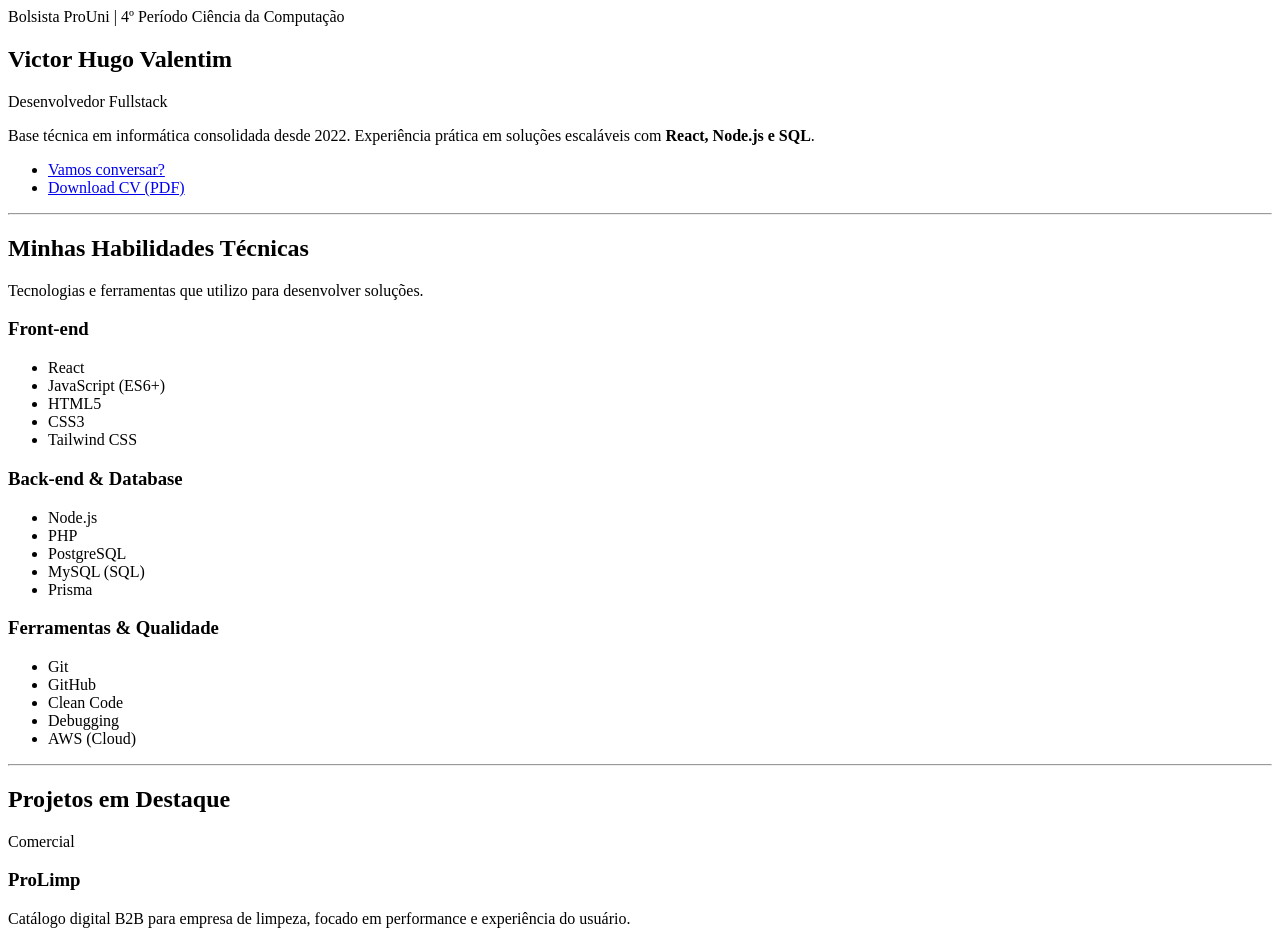
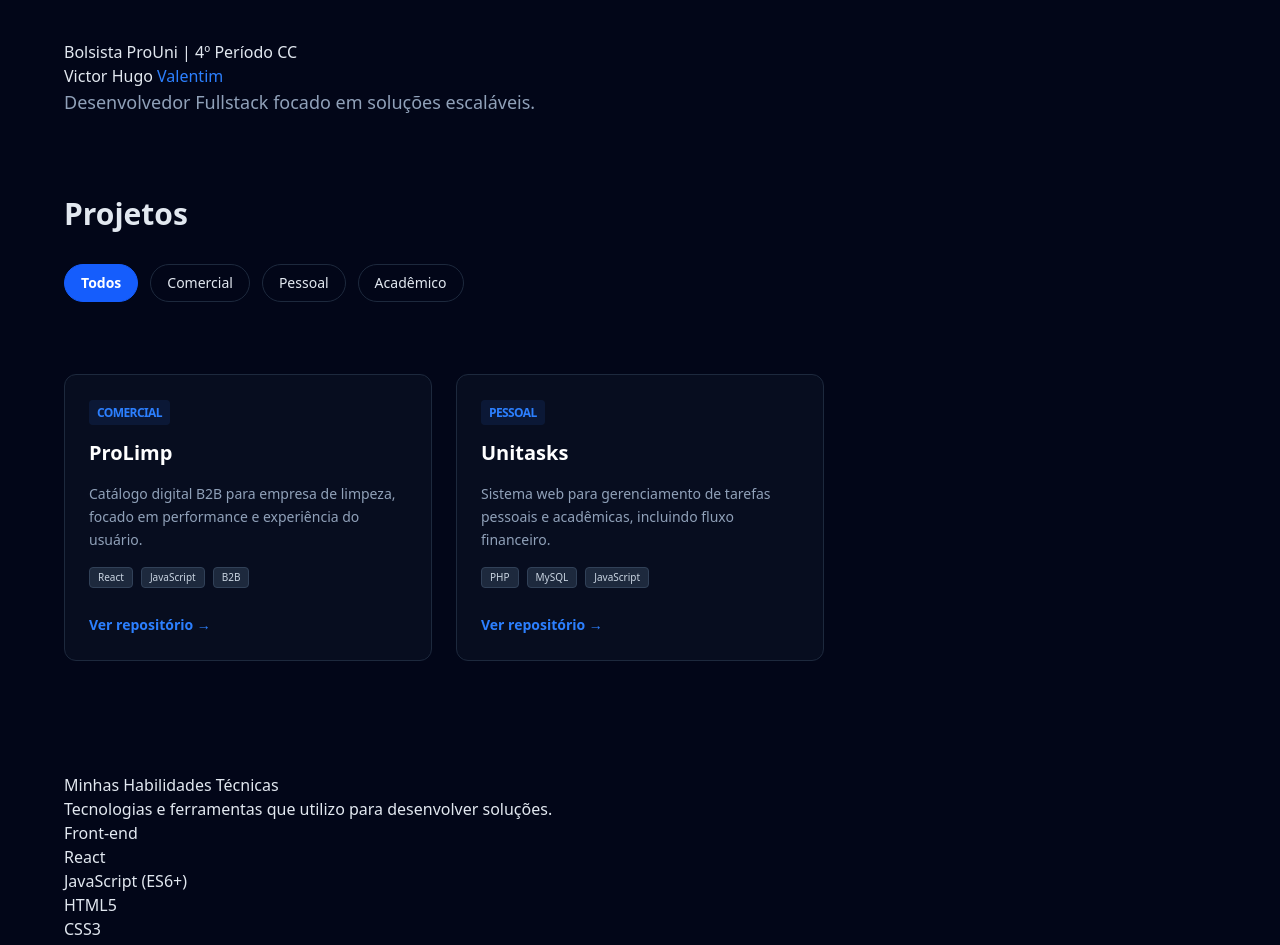
Before and after one commit to victorvalentim08/PortifolioDEV, a Next.js app in the folder portifoliodev/: page / in a window 1280 px wide. Shown: the top 945 px of the page. Built offline with nearby package versions, Linux system fonts and the light colour scheme.

Commit message:
Base - Esqueleto do site Pronto

```diff
--- a/portifoliodev/package.json
+++ b/portifoliodev/package.json
@@ -9,6 +9,7 @@
     "lint": "eslint"
   },
   "dependencies": {
+    "framer-motion": "^12.38.0",
     "next": "16.2.1",
     "react": "19.2.4",
     "react-dom": "19.2.4"
--- /dev/null
+++ b/portifoliodev/src/app/layout.tsx
@@ -0,0 +1,11 @@
+import "../style/globals.css";
+
+export default function RootLayout({ children }: { children: React.ReactNode }) {
+  return (
+    <html lang="pt-br">
+      <body className="bg-slate-950 text-slate-200">
+        {children}
+      </body>
+    </html>
+  );
+}
--- a/portifoliodev/src/app/page.tsx
+++ b/portifoliodev/src/app/page.tsx
@@ -1,3 +1,5 @@
+"use client";
+import { useState } from "react";
 import { projects } from "../data/projects";
 import ProjectCard from "../components/ProjectCard";
 import Hero from "../components/Hero";
@@ -5,30 +7,33 @@ import Skills from "../components/Skills";
 import Footer from "../components/Footer";
 
 export default function Home() {
-  const hasProjects = projects && projects.length > 0;
+  const [filter, setFilter] = useState("Todos");
+  const filteredProjects = filter === "Todos" ? projects : projects.filter(p => p.category === filter);
+  const categories = ["Todos", "Comercial", "Pessoal", "Acadêmico"];
 
   return (
-    <main>
+    <main className="container-layout min-h-screen py-10">
       <Hero />
-      <hr />
-      <Skills />
-      <hr />
 
-      <section>
-        <h2>Projetos em Destaque</h2>
-        <div>
-          {hasProjects ? (
-            projects.map((project, index) => (
-              <ProjectCard
-                key={`${project.title}-${index}`}
-                project={project}
-              />
-            ))
-          ) : (
-            <p>Nenhum projeto cadastrado.</p>
-          )}
+      <section className="py-20">
+        <h2 className="text-3xl font-bold mb-8">Projetos</h2>
+        <nav className="flex gap-3 mb-10">
+          {categories.map((cat) => (
+            <button
+              key={cat}
+              onClick={() => setFilter(cat)}
+              className={`filter-button ${filter === cat ? 'filter-button-active' : ''}`}
+            >
+              {cat}
+            </button>
+          ))}
+        </nav>
+        <div className="projects-grid">
+          {filteredProjects.map((p, i) => <ProjectCard key={i} project={p} />)}
         </div>
       </section>
+
+      <Skills />
       <Footer />
     </main>
   );
--- a/portifoliodev/src/components/Hero.tsx
+++ b/portifoliodev/src/components/Hero.tsx
@@ -1,40 +1,21 @@
+"use client";
+import { motion } from "framer-motion";
+
 export default function Hero() {
   return (
-    <section>
-      <div>
-        <span>Bolsista ProUni | 4º Período Ciência da Computação</span>
-      </div>
-
-      <header>
-        <h1>Victor Hugo Valentim</h1>
-        <p>Desenvolvedor Fullstack</p>
-      </header>
-
-      <article>
-        <p>
-          Base técnica em informática consolidada desde 2022.
-          Experiência prática em soluções escaláveis com
-          <strong> React, Node.js e SQL</strong>.
-        </p>
-      </article>
-
-      <nav>
-        <ul>
-          <li>
-            <a href="#contato">Vamos conversar?</a>
-          </li>
-          <li>
-            <a
-              href="/curriculo-victor-valentim.pdf"
-              download="Curriculo_Victor_Valentim.pdf"
-              target="_blank"
-              rel="noopener noreferrer"
-            >
-              Download CV (PDF)
-            </a>
-          </li>
-        </ul>
-      </nav>
-    </section>
+    <motion.section
+      initial={{ opacity: 0, x: -20 }}
+      animate={{ opacity: 1, x: 0 }}
+      transition={{ duration: 0.6 }}
+      className="hero-section"
+    >
+      <div className="hero-badge">Bolsista ProUni | 4º Período CC</div>
+      <h1 className="hero-title">
+        Victor Hugo <span className="text-blue-500">Valentim</span>
+      </h1>
+      <p className="text-slate-400 max-w-2xl text-lg">
+        Desenvolvedor Fullstack focado em soluções escaláveis.
+      </p>
+    </motion.section>
   );
 }
--- a/portifoliodev/src/components/ProjectCard.tsx
+++ b/portifoliodev/src/components/ProjectCard.tsx
@@ -1,30 +1,44 @@
+"use client";
+import { motion } from "framer-motion";
 import { Project } from "../types/project";
 
-interface ProjectCardProps {
-  project: Project;
-}
+export default function ProjectCard({ project }: { project: Project }) {
+  return (
+    <motion.article
+      // Configurações da animação
+      initial={{ opacity: 0, y: 20 }}
+      whileInView={{ opacity: 1, y: 0 }}
+      viewport={{ once: true }}
+      transition={{ duration: 0.5, ease: "easeOut" }}
+      className="card-project group"
+    >
+      <span className="text-xs font-bold text-blue-500 uppercase tracking-tighter bg-blue-500/10 px-2 py-1 rounded">
+        {project.category}
+      </span>
 
-export default function ProjectCard({ project }: ProjectCardProps) {
-  return (
-    <article>
-      <header>
-        <span>{project.category}</span>
-        <h3>{project.title}</h3>
-      </header>
+      <h3 className="text-xl font-bold text-white mt-4 group-hover:text-blue-400 transition-colors">
+        {project.title}
+      </h3>
 
-      <p>{project.description}</p>
+      <p className="text-slate-400 text-sm my-4 leading-relaxed">
+        {project.description}
+      </p>
 
-      <footer>
-        <ul>
-          {project.tags.map((tag) => (
-            <li key={tag}>{tag}</li>
-          ))}
-        </ul>
-
-        <a href={project.repoUrl} target="_blank" rel="noopener noreferrer">
-          Ver Código
-        </a>
-      </footer>
-    </article>
+      <div className="flex flex-wrap gap-2 mb-6">
+        {project.tags.map(tag => (
+          <span key={tag} className="text-[10px] bg-slate-800 text-slate-300 px-2 py-0.5 rounded border border-slate-700">
+            {tag}
+          </span>
+        ))}
+      </div>
+      <a
+        href={project.repoUrl}
+        target="_blank"
+        rel="noopener noreferrer"
+        className="text-blue-500 text-sm font-semibold hover:text-blue-400 inline-flex items-center gap-1"
+      >
+        Ver repositório →
+      </a>
+    </motion.article>
   );
 }
--- /dev/null
+++ b/portifoliodev/src/style/cards.css
@@ -0,0 +1,9 @@
+@layer components {
+  .card-project {
+    @apply p-6 rounded-xl border border-slate-800 bg-slate-900/50 transition-all hover:scale-[1.02] hover:shadow-2xl;
+  }
+
+  .card-tag {
+    @apply text-[10px] uppercase font-bold tracking-widest text-blue-400 bg-blue-400/10 px-2 py-1 rounded;
+  }
+}
--- /dev/null
+++ b/portifoliodev/src/style/globals.css
@@ -0,0 +1,35 @@
+@import "tailwindcss";
+
+@theme {
+}
+
+@layer base {
+  body {
+    background-color: var(--color-slate-950);
+    color: var(--color-slate-200);
+    -webkit-font-smoothing: antialiased;
+    -moz-osx-font-smoothing: grayscale;
+  }
+}
+
+@layer components {
+  .container-layout {
+    @apply max-w-screen-xl mx-auto px-4 md:px-8 lg:px-16;
+  }
+
+  .projects-grid {
+    @apply grid grid-cols-1 md:grid-cols-2 lg:grid-cols-3 gap-6 py-8;
+  }
+
+  .filter-button {
+    @apply px-4 py-2 rounded-full border border-slate-800 text-sm transition-all;
+  }
+
+  .filter-button-active {
+    @apply bg-blue-600 text-white border-blue-600 font-bold;
+  }
+
+  .card-project {
+    @apply p-6 rounded-xl border border-slate-800 bg-slate-900/40 transition-all;
+  }
+}
```
Also changed, not shown: 1 other file (tests, documents, lock files or other folders).
